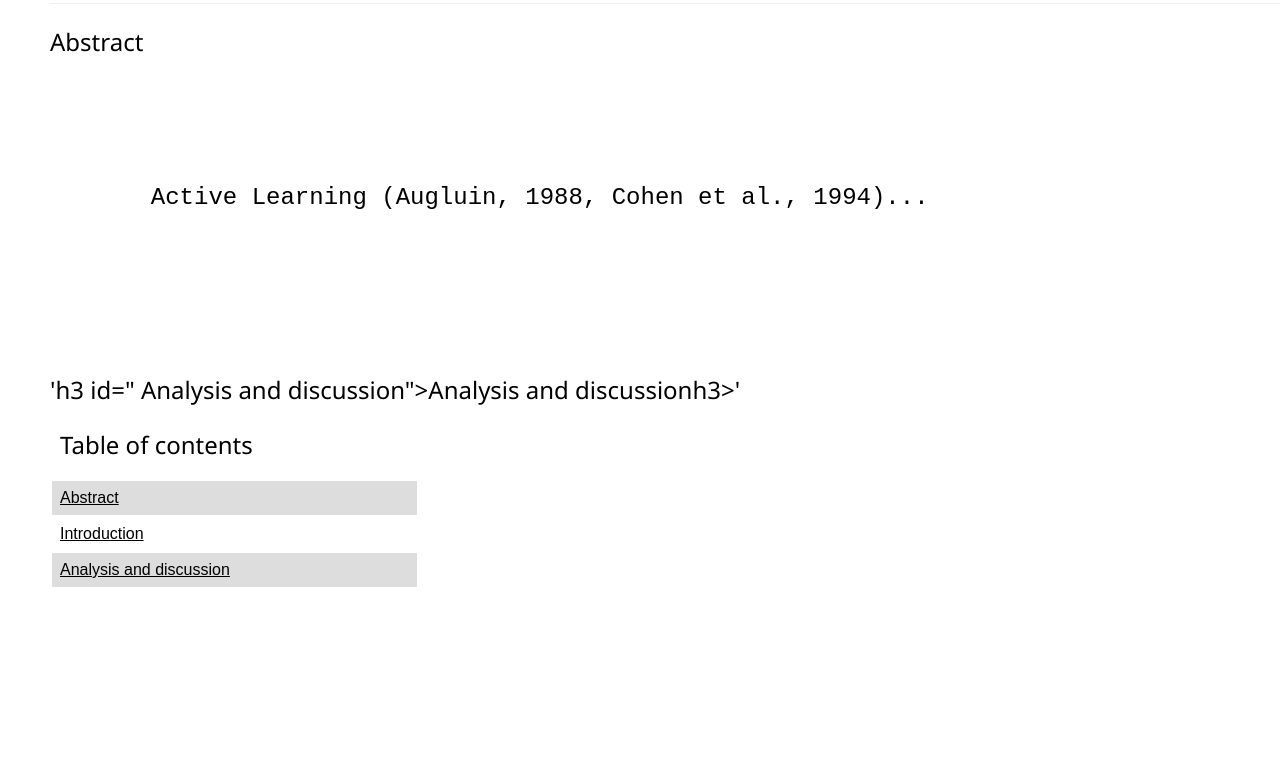
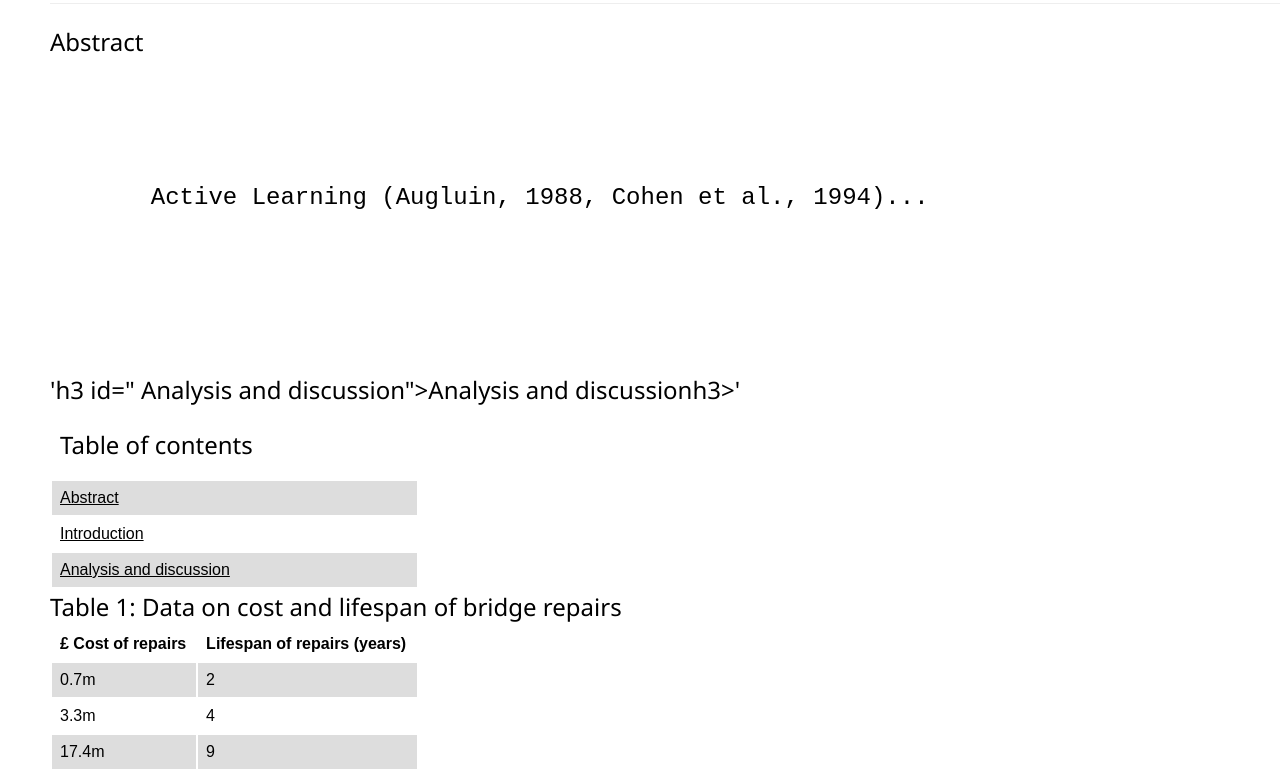
Before and after one commit to FEPSFY6901273/FY6901273, a plain HTML site: page index.html in a window 1280 px wide. Shown: the part 596-1377 px from the top of the page. Before the commit the page ends 1195 px from the top, so only its background shows below. Drawn offline with nearby package versions, Linux system fonts and the light colour scheme.

Commit message:
css table edits

```diff
--- a/index.html
+++ b/index.html
@@ -69,7 +69,25 @@
     </tr>
   </table>
 
-
+Table 1: Data on cost and lifespan of bridge repairs
+  <table>
+    <tr>
+      <th>£ Cost of repairs</th>
+      <th>Lifespan of repairs (years)</th>
+    </tr>
+    <tr>
+      <td>0.7m</td>
+      <td>2</td>
+    </tr>
+    <tr>
+      <td>3.3m</td>
+       <td>4</td>
+    </tr>
+    <tr>
+      <td>17.4m</td>
+      <td>9</td>
+    </tr>
+      </table>
 
 
   </body>
```
